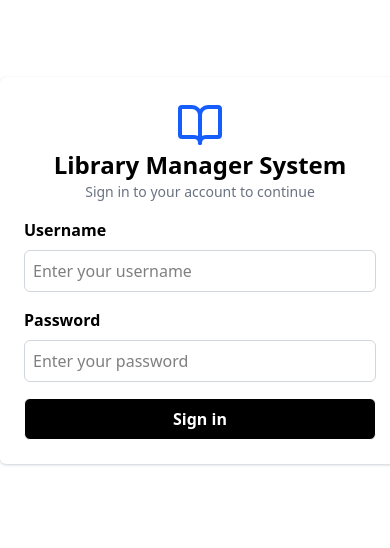
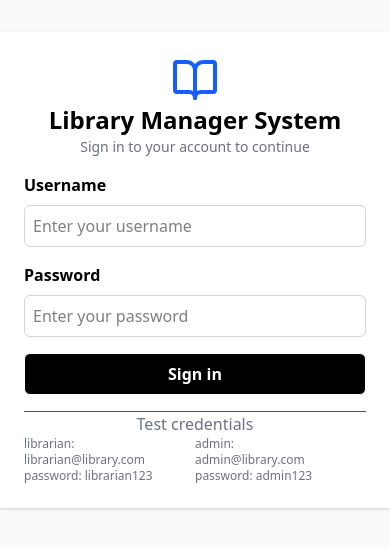
Before and after one commit to Agmuasie-Belay/library-manager-frontend, a React (Vite) app: page /login in a window 390 px wide. Shown: the part 152-700 px from the top of the page. Built offline with nearby package versions, Linux system fonts and the light colour scheme.

Commit message:
feat: login layout modified for responsiveness

```diff
--- a/src/api/axiosInstance.js
+++ b/src/api/axiosInstance.js
@@ -1,7 +1,7 @@
 import axios from "axios";
 
 const axiosInstance = axios.create({
-  baseURL: "http://localhost:3000",
+  baseURL: "https://library-manager-api-e409.onrender.com",
 });
 
 axiosInstance.interceptors.request.use((config) => {
--- a/src/components/borrow-return/BorrowReturn.jsx
+++ b/src/components/borrow-return/BorrowReturn.jsx
@@ -33,7 +33,7 @@ export default function BorrowReturn() {
           title="Borrow & Return"
           description="Manage book borrowing and return operations"
         />
-        <div className="flex flex-row gap-2">
+        <div className="flex flex-col md:flex-row gap-2">
           <button
             onClick={() => setShowModal(true)}
             className="bg-black h-fit text-white p-2 pl-4 pr-4 mt-6 rounded-md hover:bg-gray-700"
@@ -44,7 +44,7 @@ export default function BorrowReturn() {
           </button>
           <button
             onClick={() => setShowReturnModal(true)}
-            className="bg-white ml-2 h-fit p-2 pl-4 pr-4 mt-6 rounded-md hover:bg-gray-200 border border-gray-200"
+            className="bg-white md:ml-2 h-fit p-2 pl-4 pr-4 md:mt-6 rounded-md hover:bg-gray-200 border border-gray-200"
           >
             <div className="flex flex-row gap-1 min-w-30">
               <ArrowRightLeftIcon size={20} /> <span>Return Book</span>
--- a/src/components/login/Login.jsx
+++ b/src/components/login/Login.jsx
@@ -18,7 +18,7 @@ export default function Login() {
     try {
       const { access_token, user } = await loginUser({ email, password });
       login(user, access_token);
-console.log(user)
+
       localStorage.setItem("userInfo", JSON.stringify(user));
       localStorage.setItem("accessToken", access_token);
       toast.success("Login successful");
@@ -31,8 +31,8 @@ console.log(user)
   };
 
   return (
-    <div className="fixed top-0 left-0 grid  bg-white place-items-center m-0 w-full h-screen ">
-      <div className=" grid grid-cols-1 align-middle my-auto p-6 w-[400px] mx-auto  rounded-md bg-white shadow-gray-300 shadow-sm">
+    <div className="fixed top-0 left-0 grid  bg-gray-50 place-items-center m-0 w-full h-screen p-0 ">
+      <div className=" grid grid-cols-1 align-middle my-auto p-6 w-full sm:w-[400px] sm:mx-auto sm:rounded-md bg-white shadow-gray-300 shadow-sm">
         <form onSubmit={handleLogin} action="">
           <div className="flex justify-center">
             <BookOpen className="text-blue-600 w-12 h-12" />
@@ -71,14 +71,27 @@ console.log(user)
           <button
             type="submit"
             disabled={isLoading}
-            className="w-full flex items-center justify-center gap-2 border-1 rounded-md p-2 font-semibold bg-black text-white hover:bg-gray-800 cursor-pointer disabled:opacity-60 disabled:cursor-not-allowed"
+            className="w-full flex items-center justify-center gap-2 border-1 rounded-md p-2 font-semibold bg-black text-white hover:bg-gray-800 cursor-pointer disabled:opacity-60 disabled:cursor-not-allowed mb-4"
           >
             {isLoading && (
               <div className="w-5 h-5 border-2 border-white border-t-transparent rounded-full animate-spin"></div>
             )}
             <span>{isLoading ? "Signing in..." : "Sign in"}</span>
           </button>
-
+          <hr className="text-gray-600"/>
+          <div className="text-gray-500">
+            <p>Test credentials</p>
+          <div className="grid grid-cols-2 text-xs text-left">
+              <div>
+                librarian: <br/>librarian@library.com <br/>
+                password: librarian123
+              </div>
+              <div>
+                admin: <br/>admin@library.com <br/>
+                password: admin123
+              </div>
+          </div>
+          </div>
         </form>
       </div>
     </div>
```
